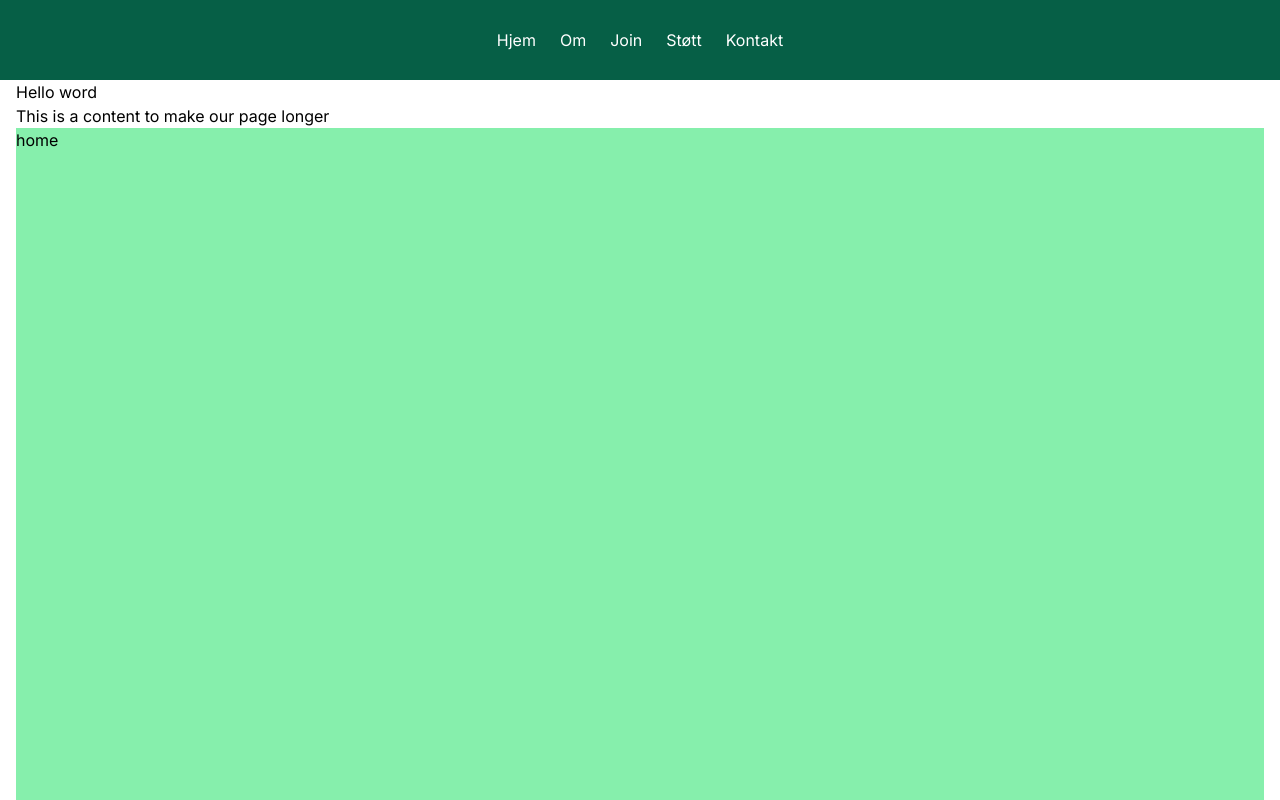
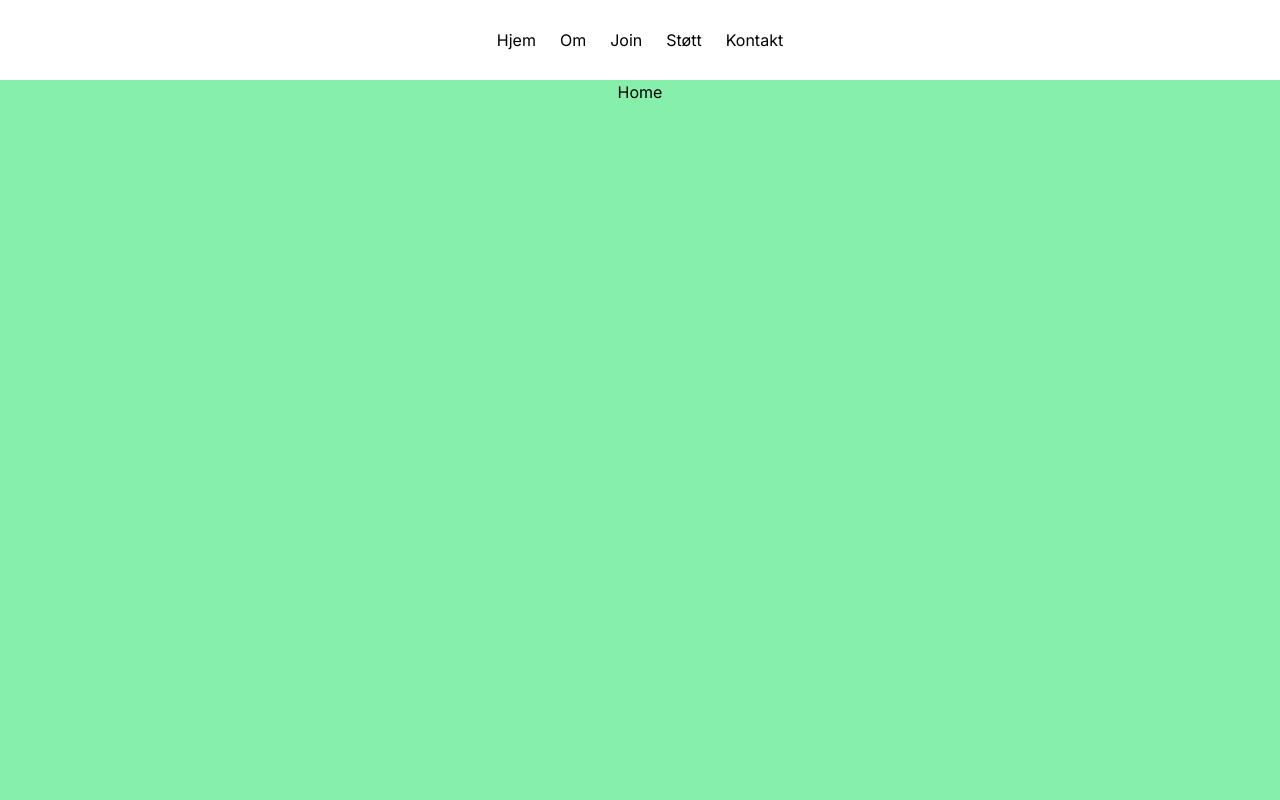
Before and after one commit to pedernyl/vmu, a Next.js app: page / in a window 1280 px wide. Shown: the top 800 px of the page. Built offline with nearby package versions, Linux system fonts and the light colour scheme.

Commit message:
with content-box

```diff
--- a/src/app/components/navigation/navbar/index.tsx
+++ b/src/app/components/navigation/navbar/index.tsx
@@ -4,7 +4,7 @@ import Link from "next/link";
 const Navbar = ({ toggle }: { toggle: () => void }) => {
     return (
       <>
-         <div className="w-full h-20 bg-emerald-800 sticky top-0">
+         <div className="w-full h-20 bg-transparent sticky top-0">
            <div className="container mx-auto px-4 h-full">
                <div className="flex justify-center items-center h-full">
                    <button
@@ -24,7 +24,7 @@ const Navbar = ({ toggle }: { toggle: () => void }) => {
                            />
                        </svg>
                    </button>
-                   <ul className="hidden md:flex gap-x-6 text-white">
+                   <ul className="hidden md:flex gap-x-6 text-black">
                        <li>
                            <Link href="/#home">
                                Hjem
--- a/src/app/globals.css
+++ b/src/app/globals.css
@@ -1,3 +1,19 @@
 @tailwind base;
 @tailwind components;
 @tailwind utilities;
+
+.container {
+
+}
+
+.content {
+    display: flex;
+    justify-content: center;
+
+}
+
+@media (min-width: 1024px) {
+    .container {
+        max-width: 100%;
+    }
+}
--- a/src/app/page.tsx
+++ b/src/app/page.tsx
@@ -1,3 +1,4 @@
+import Start from "@/app/start/page";
 import About from "@/app/about/page";
 import Join from "@/app/join/page";
 import Support from "@/app/support/page";
@@ -6,26 +7,24 @@ import Contacts from "@/app/contacts/page";
 export default function Home() {
   return (
     <>
-      <div className="container mx-auto px-4">
-        <h1>Hello word</h1>
-        <p>This is a content to make our page longer</p>
-        <div id="home" className="w-full h-screen bg-green-300">
-          home
+      <div className="container mx-auto px-0">
+        <div id="home" className="w-full h-screen content bg-green-300 top-20">
+          <Start />
         </div>
 
-        <div id="about" className="w-full h-screen bg-blue-600">
+        <div id="about" className="w-full h-screen content bg-blue-600">
             <About />
         </div>
 
-        <div id="join" className="w-full h-screen bg-red-800">
+        <div id="join" className="w-full h-screen content bg-red-800">
           <Join />
         </div>
 
-        <div id="support" className="w-full h-screen bg-yellow-600">
+        <div id="support" className="w-full h-screen content bg-yellow-600">
           <Support />
         </div>
 
-        <div id="contacts" className="w-full h-screen bg-cyan-500 hover:bg-cyan-600">
+        <div id="contacts" className="w-full h-screen content bg-cyan-500 hover:bg-cyan-600">
           <Contacts />
         </div>
 
--- /dev/null
+++ b/src/app/start/page.tsx
@@ -0,0 +1,9 @@
+import React from "react";
+
+const Start = () => {
+  return <div>
+    Home
+  </div>
+};
+
+export default Start;
```
